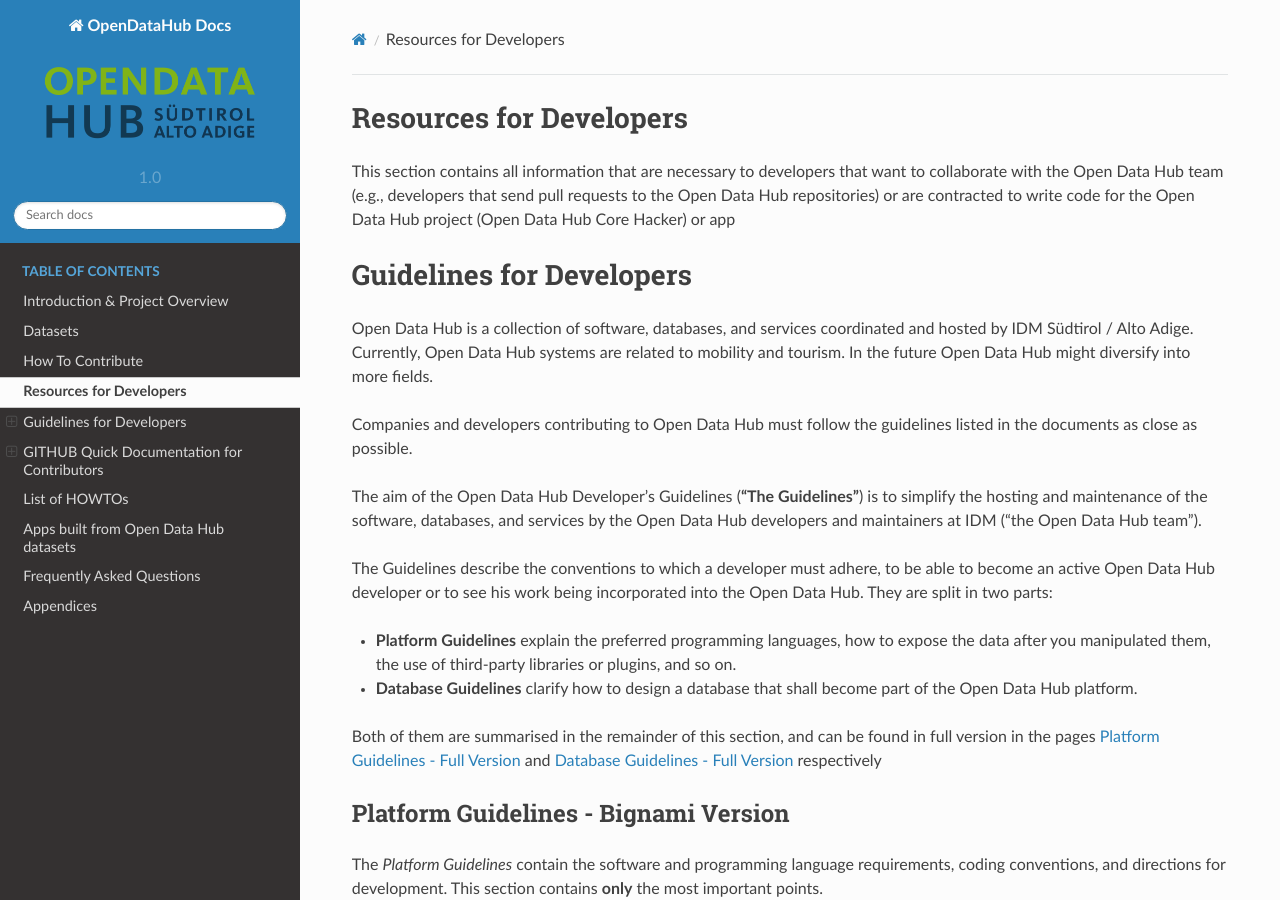
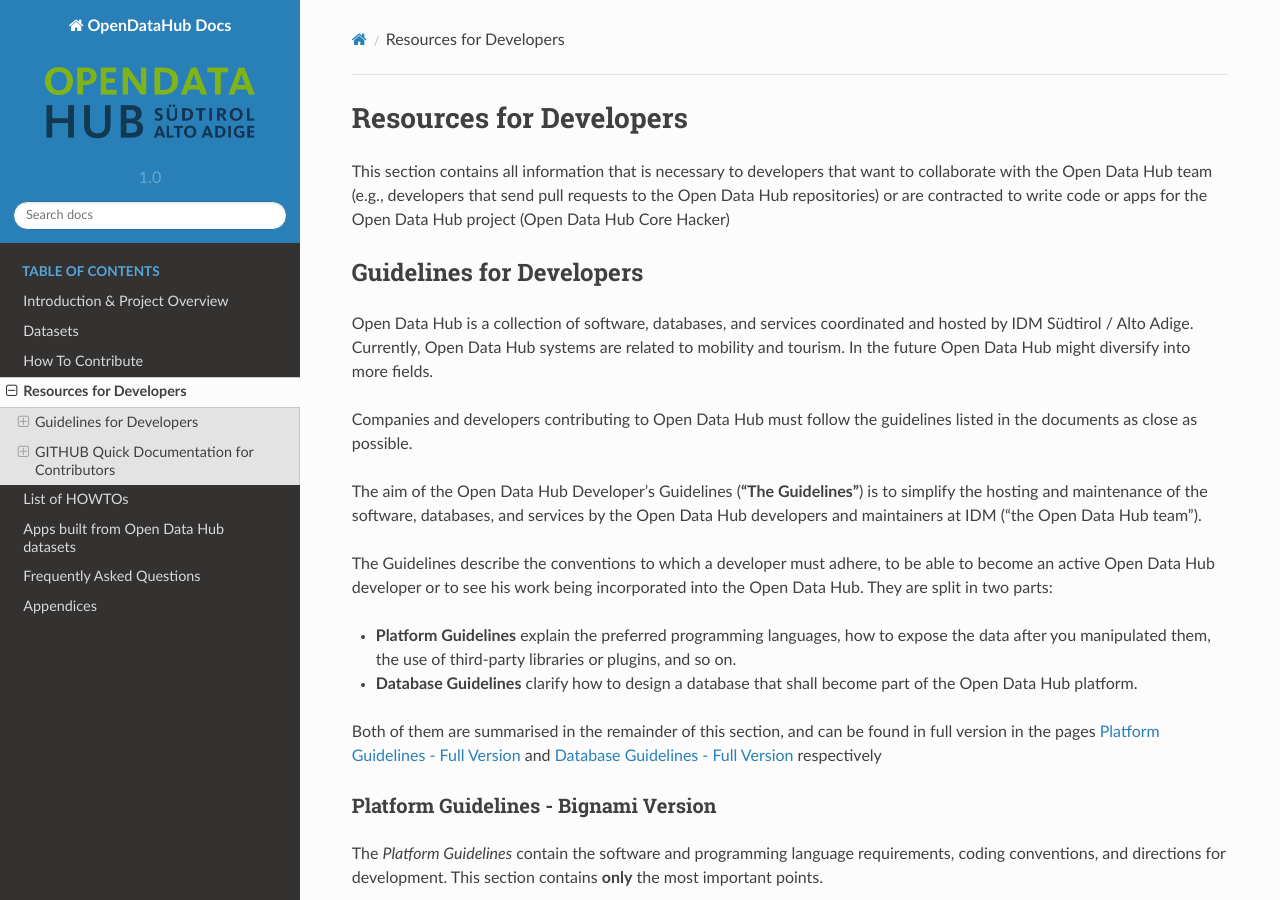
Before and after one commit to noi-techpark/odh-docs, a Sphinx documentation site: the page built from source/guidelines.rst, in a window 1280 px wide and 900 px high. Built offline with Sphinx 7.4.7 and the Read the Docs theme 2.0.0, drawn with Linux system fonts in a browser that asks for light colours.

Commit message:
new sectioning and slight text changes

```diff
--- a/source/guidelines.rst
+++ b/source/guidelines.rst
@@ -1,13 +1,13 @@
 .. _devels-resources:
 
+========================
 Resources for Developers
-=========================
+========================
 
-This section contains all information that are necessary to
+This section contains all information that is necessary to
 developers that want to collaborate with the |odh| team (e.g.,
 developers that send pull requests to the |odh| repositories) or are
-contracted to write code for the |odh| project (|odh| Core Hacker) or
-app
+contracted to write code or apps for the |odh| project (|odh| Core Hacker)
 
 
 .. include:: /guidelines/introduction.rst
```
